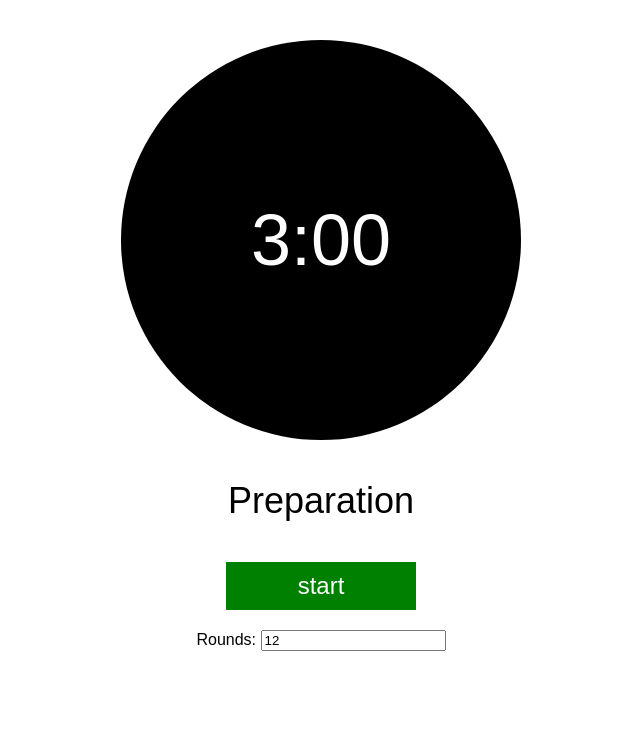
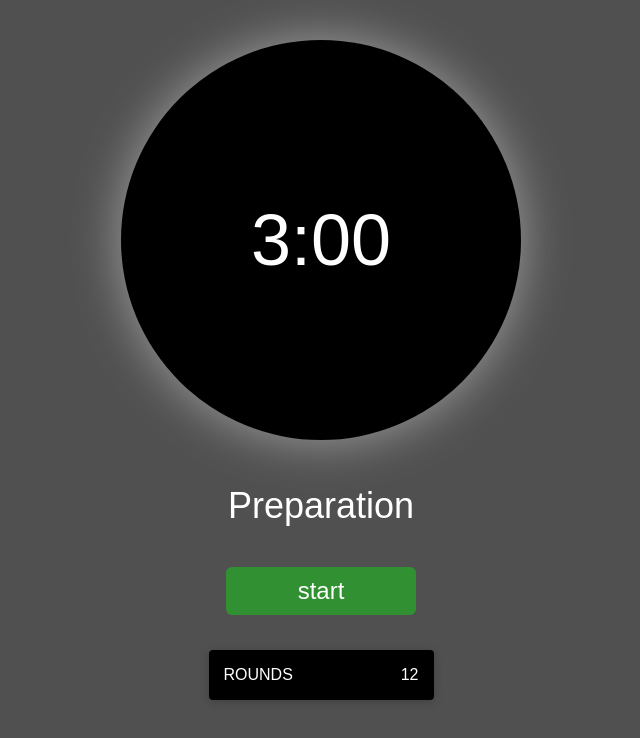
Before and after one commit to nbar1/round-timer-hooks, a React (Create React App) app: page / in a window 1280 px wide. Shown: the top 738 px of the page, without its empty margins (319-959 px from the left). Built offline with nearby package versions, Linux system fonts and the light colour scheme.

Commit message:
Style clean up, verbiage adjustments, general lnf improvements

```diff
--- a/src/App.js
+++ b/src/App.js
@@ -11,6 +11,8 @@ const AppWrapper = styled.div`
 const GlobalStyle = createGlobalStyle`
 	html,
 	body {
+		background: #505050;
+		color: #fff;
 		font-family: Arial, Helvetica, sans-serif;
 		margin: 0;
 		min-height: 100%;
--- a/src/TimerContext.js
+++ b/src/TimerContext.js
@@ -28,6 +28,7 @@ export const Provider = ({ children }) => {
 				// set to rest mode
 				if (currentRound === parseInt(rounds)) {
 					setIsInProgress(false);
+					setCurrentRound(0);
 					return;
 				}
 
--- /dev/null
+++ b/src/components/Timer/Input.js
@@ -0,0 +1,79 @@
+import React, { useState, useEffect, useRef } from 'react';
+import PropTypes from 'prop-types';
+import styled from 'styled-components';
+
+const InputWrapper = styled.div`
+	background: #000;
+	border-radius: 4px;
+	box-shadow: 0px 2px 10px 0px rgba(0, 0, 0, 0.2);
+	box-sizing: border-box;
+	color: #fff;
+	display: inline-block;
+	height: 50px;
+	margin: 15px 0;
+	position: relative;
+	width: ${props => props.width};
+`;
+
+const Label = styled.div`
+	color: #fff;
+	font-size: 16px;
+	left: 15px;
+	line-height: 50px;
+	position: absolute;
+	text-transform: uppercase;
+`;
+
+const StyledInput = styled.input`
+	background: transparent;
+	border: none;
+	box-sizing: border-box;
+	color: #fff;
+	direction: rtl;
+	font-size: 16px;
+	height: 50px;
+	left: 0;
+	padding: 0 15px;
+	position: absolute;
+	top: 0;
+	width: 100%;
+
+	:focus {
+		outline: none;
+	}
+`;
+
+const Input = ({ label, value = '', onChange, width = '225px' }) => {
+	const [hasFocusOrContent, setHasFocusOrContent] = useState(false);
+	const inputRef = useRef();
+
+	// set initial value
+	useEffect(() => {
+		setHasFocusOrContent(value !== '');
+	}, [value]);
+
+	return (
+		<InputWrapper width={width}>
+			<Label hasFocusOrContent={hasFocusOrContent}>{label}</Label>
+			<StyledInput
+				type={'text'}
+				value={value}
+				ref={inputRef}
+				onFocus={() => setHasFocusOrContent(true)}
+				onBlur={() => setHasFocusOrContent(value === '' ? false : true)}
+				onChange={event => onChange(inputRef.current, event)}
+				hasFocusOrContent={hasFocusOrContent}
+				aria-label={label}
+			/>
+		</InputWrapper>
+	);
+};
+
+Input.propTypes = {
+	label: PropTypes.string.isRequired,
+	value: PropTypes.oneOfType(['string', 'number']),
+	onChange: PropTypes.func.isRequired,
+	width: PropTypes.string,
+};
+
+export default Input;
--- a/src/components/Timer/TimeRemaining.js
+++ b/src/components/Timer/TimeRemaining.js
@@ -7,6 +7,7 @@ import { TimerContext } from '../../TimerContext';
 const TimeRemainingWrapper = styled.div`
 	background: #000;
 	border-radius: 200px;
+	box-shadow: 0 0 50px #9e9e9e;
 	color: #fff;
 	font-size: 72px;
 	height: 400px;
@@ -25,6 +26,7 @@ const TimeRemainingWrapper = styled.div`
 		props.isInRest === true &&
 		css`
 			background: #ffa500;
+			color: #000;
 		`}
 `;
 
--- a/src/components/Timer/index.js
+++ b/src/components/Timer/index.js
@@ -1,19 +1,21 @@
 import React, { useState, useEffect, useContext } from 'react';
-import styled from 'styled-components';
+import styled, { css } from 'styled-components';
 
 import { TimerContext } from '../../TimerContext';
 
 import TimeRemaining from './TimeRemaining';
 import SoundDispenser from '../SoundDispenser';
+import Input from './Input';
 
 const Round = styled.div`
 	font-size: 36px;
-	margin: 40px auto;
+	margin: 45px auto 40px;
 	text-align: center;
 `;
 
 const StartButton = styled.div`
-	background: green;
+	background: #319031;
+	border-radius: 6px;
 	color: #fff;
 	cursor: pointer;
 	font-size: 24px;
@@ -21,6 +23,13 @@ const StartButton = styled.div`
 	padding: 10px 20px;
 	text-align: center;
 	width: 150px;
+
+	${props =>
+		props.isInProgress &&
+		css`
+			background: #b57602;
+			color: #222;
+		`}
 `;
 
 const Rounds = styled.div`
@@ -62,9 +71,11 @@ const Timer = () => {
 			<TimeRemaining />
 			<SoundDispenser sound={playSound} />
 			<Round>{currentRound === 0 ? 'Preparation' : `${currentRound} / ${rounds}`}</Round>
-			<StartButton onClick={() => start()}>start</StartButton>
+			<StartButton onClick={() => start()} isInProgress={isInProgress}>
+				{isInProgress ? 'reset' : 'start'}
+			</StartButton>
 			<Rounds>
-				Rounds: <input value={rounds} onChange={e => setRounds(e.target.value)} />
+				<Input label={'Rounds'} value={rounds} onChange={target => setRounds(target.value)} />
 			</Rounds>
 		</div>
 	);
```
